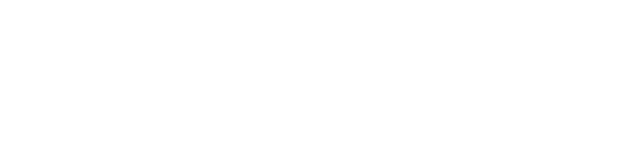
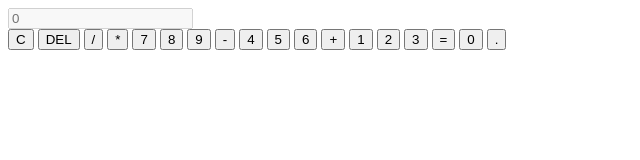
Before and after one commit to Kaique-Ferron/Simple-Calculator, a plain HTML site: page frontend/index.html in a window 1280 px wide. Shown: the whole page, without its empty margins (0-640 px from the left). Drawn offline with Linux system fonts and the light colour scheme.

Commit message:
Inicio da calculadoral

```diff
--- a/frontend/index.html
+++ b/frontend/index.html
@@ -1,11 +1,70 @@
 <!DOCTYPE html>
-<html lang="en">
+<html lang="pt-br">
 <head>
     <meta charset="UTF-8">
-    <meta name="viewport" content="width=device-width, initial-scale=1.0">
-    <title>Document</title>
+    <title>Calculadora</title>
+    <link rel="stylesheet" href="style.css">
+    <style>
+
+    </style>
 </head>
 <body>
 
+    <div class="calculadora">
+        <input type="text" id="visor" disabled placeholder="0">
+        <div class="botoes">
+            <button class="btn-operacao" onclick="limpar()">C</button>
+            <button class="btn-operacao" onclick="apagar()">DEL</button>
+            <button class="btn-operacao" onclick="digitar('/')">/</button>
+            <button class="btn-operacao" onclick="digitar('*')">*</button>
+
+            <button onclick="digitar('7')">7</button>
+            <button onclick="digitar('8')">8</button>
+            <button onclick="digitar('9')">9</button>
+            <button class="btn-operacao" onclick="digitar('-')">-</button>
+
+            <button onclick="digitar('4')">4</button>
+            <button onclick="digitar('5')">5</button>
+            <button onclick="digitar('6')">6</button>
+            <button class="btn-operacao" onclick="digitar('+')">+</button>
+
+            <button onclick="digitar('1')">1</button>
+            <button onclick="digitar('2')">2</button>
+            <button onclick="digitar('3')">3</button>
+
+            <button class="btn-igual" onclick="calcular()">=</button>
+
+            <button class="btn-zero" onclick="digitar('0')">0</button>
+            <button onclick="digitar('.')">.</button>
+        </div>
+    </div>
+
+    <script>
+        /* LÓGICA (JAVASCRIPT) */
+        const visor = document.getElementById('visor');
+
+        function digitar(valor) {
+            if (visor.value === '0') visor.value = '';
+            visor.value += valor;
+        }
+
+        function limpar() {
+            visor.value = '';
+        }
+
+        function apagar() {
+            visor.value = visor.value.slice(0, -1);
+        }
+
+        function calcular() {
+            try {
+                // eval faz a conta matemática baseada no texto do visor
+                visor.value = eval(visor.value);
+            } catch {
+                visor.value = "Erro";
+            }
+        }
+    </script>
+
 </body>
 </html>
```
